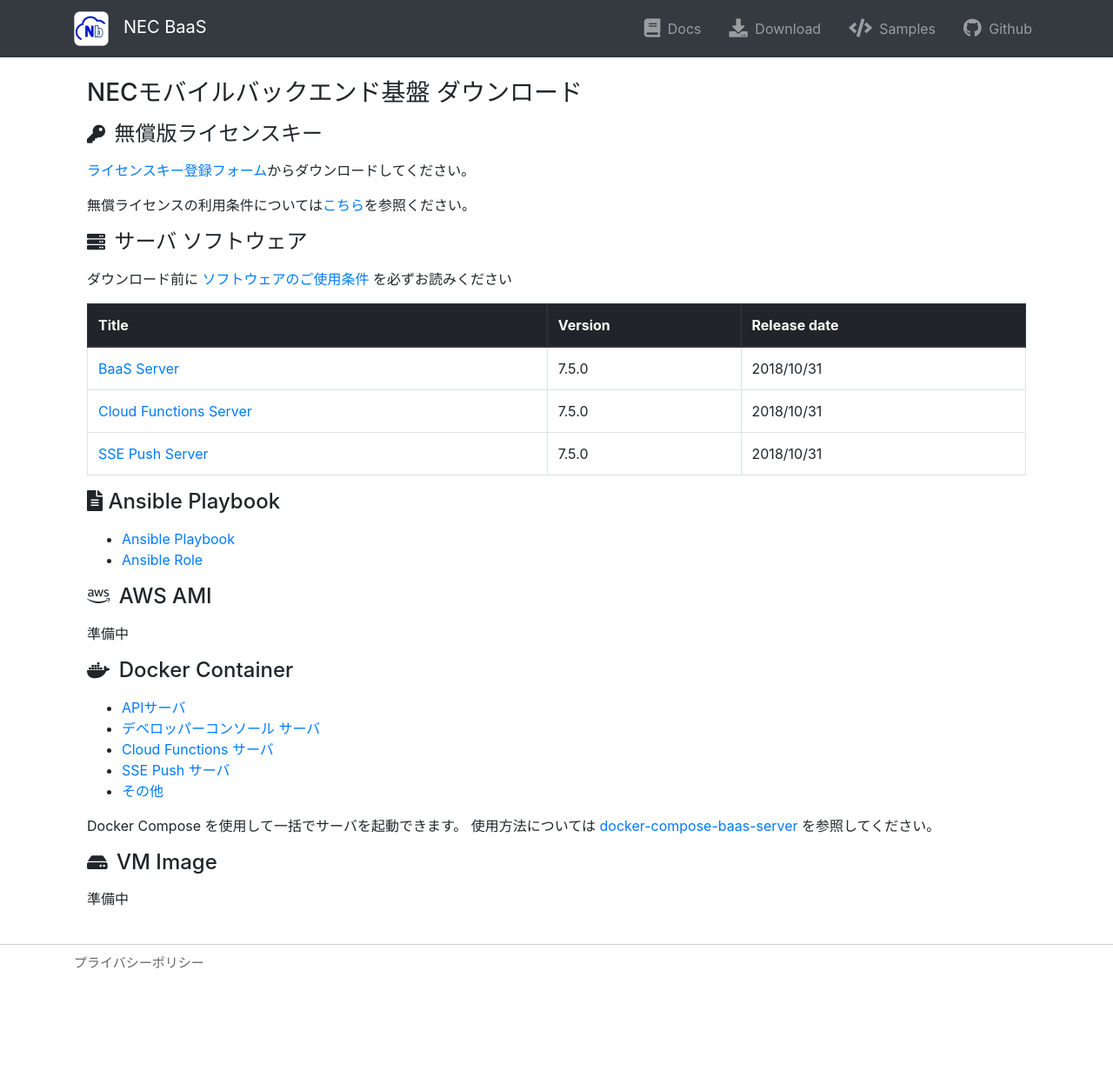
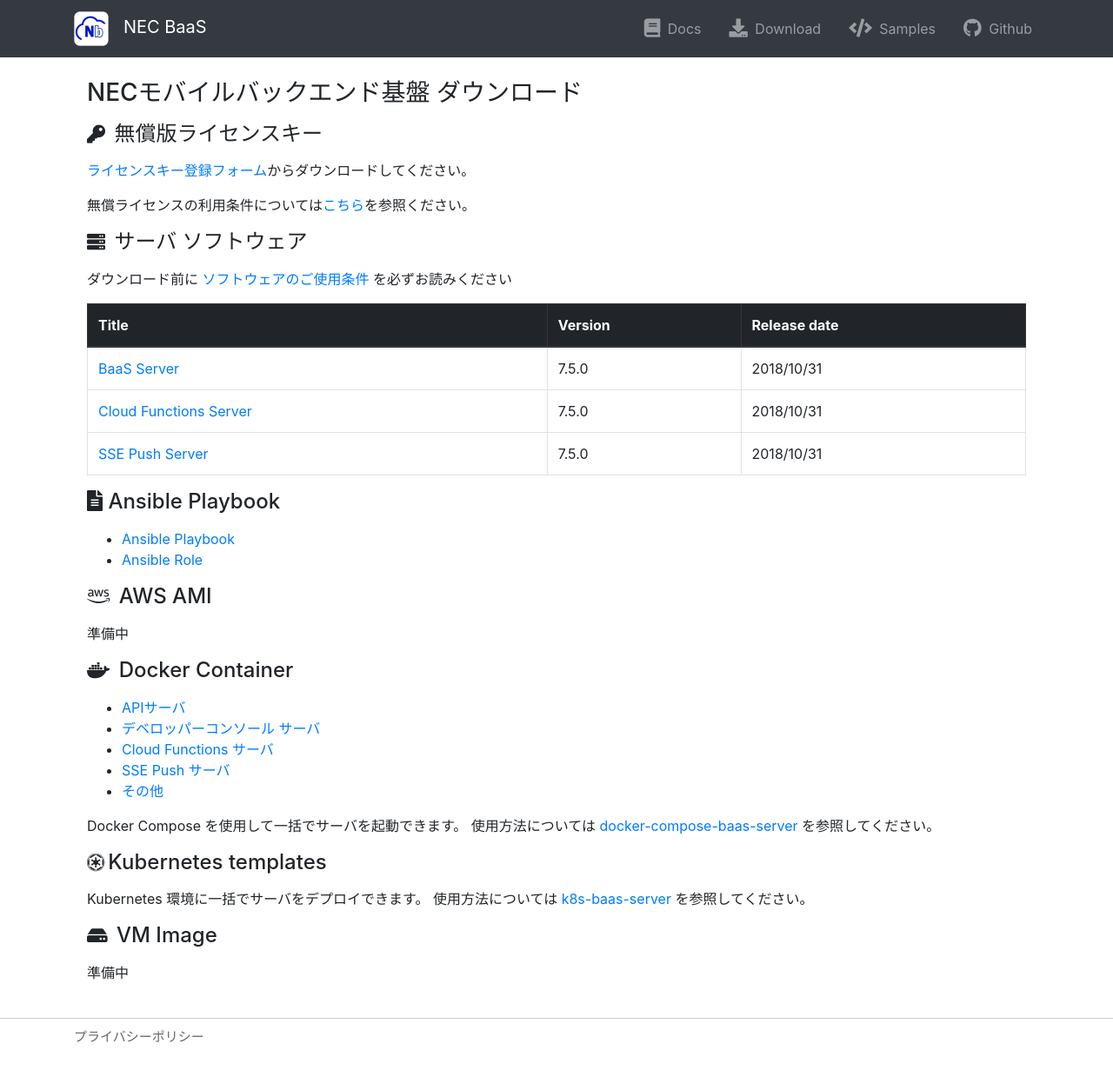
Before and after one commit to nec-baas/nec-baas.github.io, a Jekyll site: the page built from downloads.html, in a window 1280 px wide. Shown: the whole page at 87% size. Built offline with Jekyll 4.4.1, drawn with Linux system fonts in a browser that asks for light colours; nearby versions of some CDN libraries; before the commit the page ends 1146 px from its top, so only the background shows below that.

Commit message:
update k8s-baas-server

```diff
--- a/downloads.html
+++ b/downloads.html
@@ -71,6 +71,13 @@
             を参照してください。
             </p>
 
+            <h4 class="pb-2"><i class="fab fa-empire fa-sm pr-1"></i>Kubernetes templates</h4>
+
+            <p>
+                Kubernetes 環境に一括でサーバをデプロイできます。
+                使用方法については <a href="https://github.com/nec-baas/k8s-baas-server">k8s-baas-server</a>
+                を参照してください。
+
             <h4 class="pb-2"><i class="fas fa-hdd fa-sm pr-1"></i> VM Image</h4>
 
             <p>準備中</p>
```
